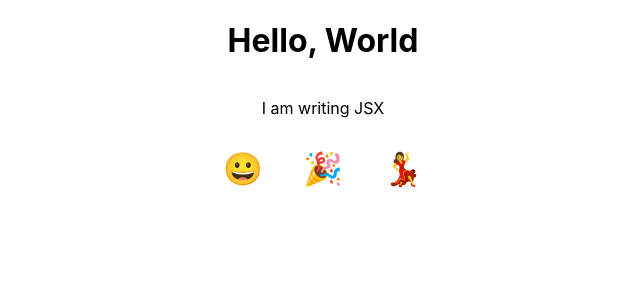
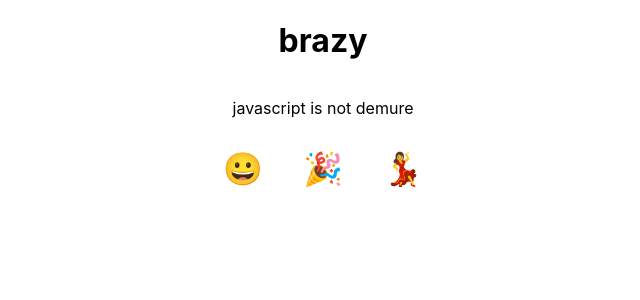
Before and after one commit to kaymick2/as4_emoji, a React (Create React App) app: page / in a window 1280 px wide. Shown: the top 300 px of the page, without its empty margins (317-957 px from the left). Built offline with nearby package versions, Linux system fonts and the light colour scheme.

Commit message:
Update App.js

```diff
--- a/src/App.js
+++ b/src/App.js
@@ -1,7 +1,7 @@
-import React from 'react';
+  import React, { useState } from 'react';
   import './App.css';
 
-const displayEmojiName = event => alert(event.target.id);
+
   const emojis = [
     {
       emoji: '😀',
@@ -19,16 +19,20 @@ const emojis = [
 
   function App() {
     const greeting = "greeting";
+    const [emojiName, setEmojiName]= useState("");
+    const handleEmojiSelect = (emojinamae) => {
+      setEmojiName(emojinamae);
+    };
     return(
       <div className="container">
-      <h1 id={greeting}>Hello, World</h1>
-      <p>I am writing JSX</p>
+        <h1 id={greeting}>brazy</h1>
+        <p>{"javascript is not demure"}</p>
         <ul>
           {
             emojis.map(emoji => (
               <li key={emoji.name}>
                 <button
-                onClick={displayEmojiName}
+                  onClick= {()=>handleEmojiSelect(emoji.name)}
                 >
                   <span role="img" aria-label={emoji.name} id={emoji.name}>{emoji.emoji}</span>
                 </button>
@@ -36,6 +40,7 @@ function App() {
             ))
           }
         </ul>
+        <h1>{emojiName}</h1>
       </div>
     )
   }
```
Lines whose indentation alone changed are shown as unchanged.
